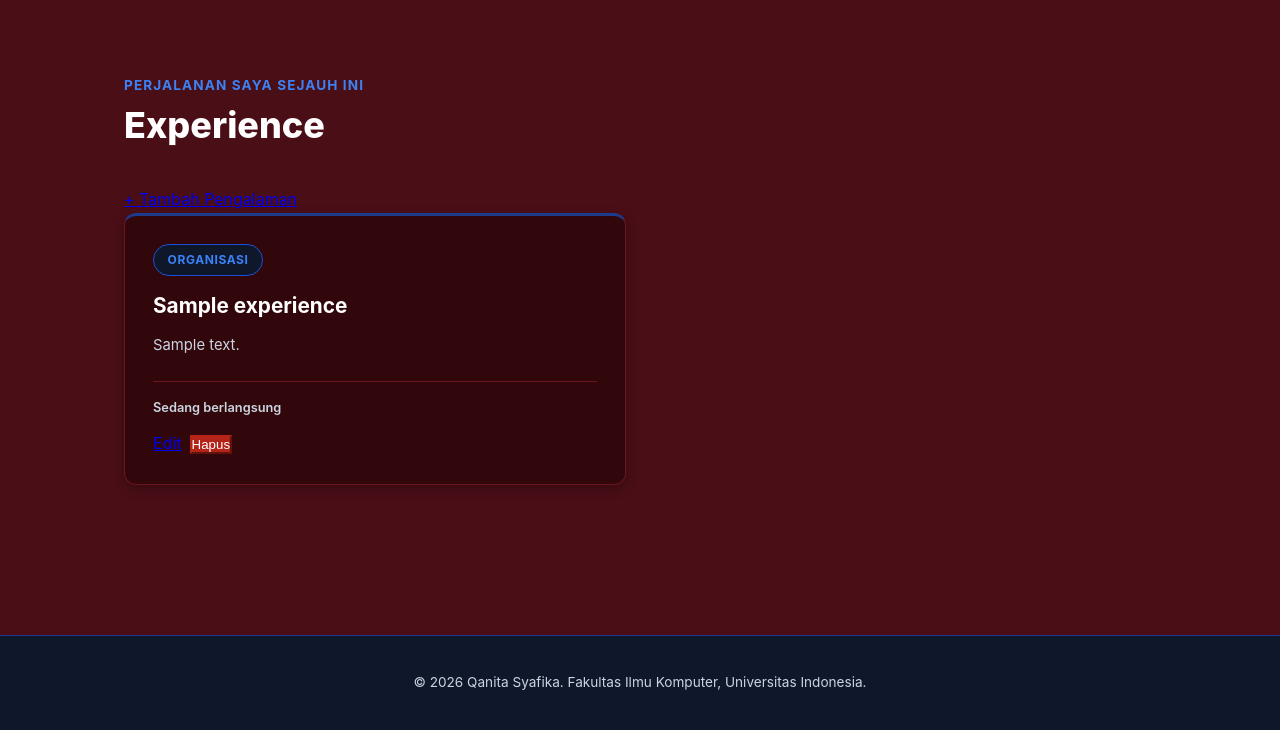
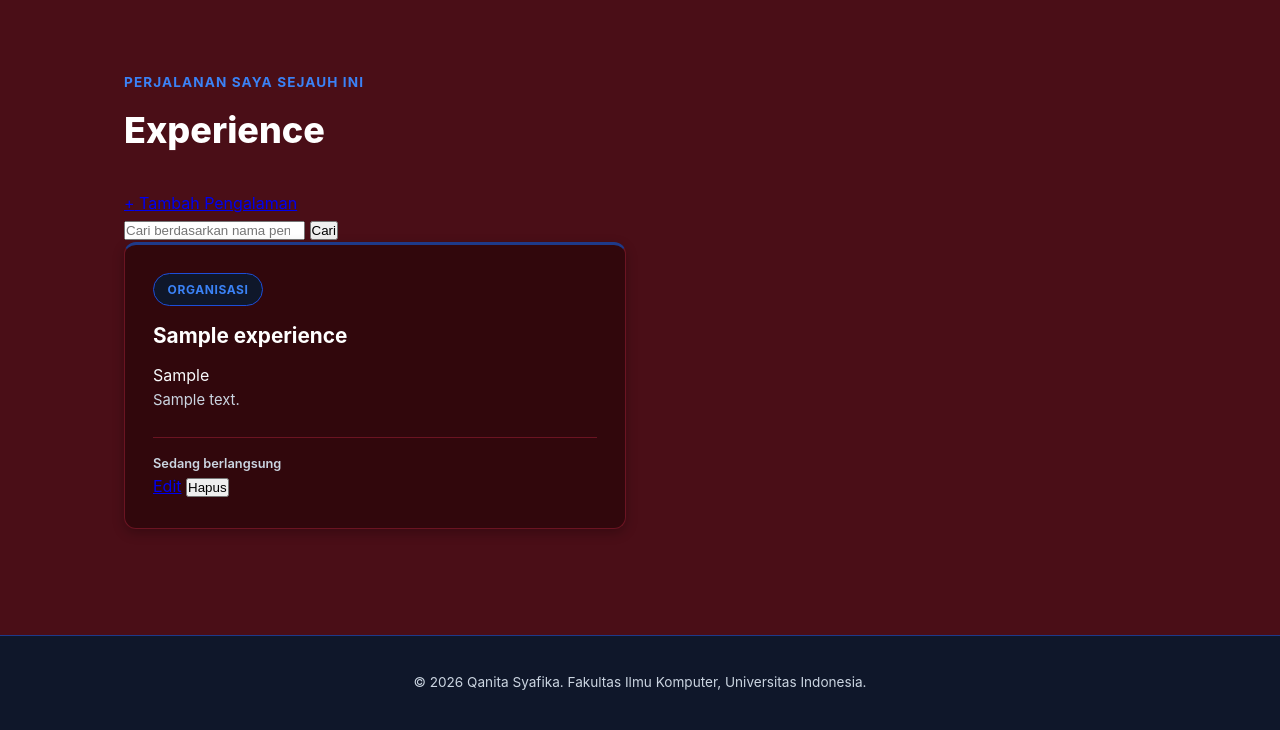
Before and after one commit to qanitasyafika/myportofolio, a Django app: page /experience/ in a window 1280 px wide. Shown: the part 70-800 px from the top of the page. Run offline with Django 5.2, Linux system fonts and the light colour scheme; tables that the repository leaves empty hold one stand-in row (values such as "Sample post").

Commit message:
update halaman experience dan form

```diff
--- a/main/views.py
+++ b/main/views.py
@@ -2,8 +2,10 @@
 from django.core import serializers
 from django.http import HttpResponse
 from django.shortcuts import get_object_or_404, redirect, render
+
+from main.forms import ExperienceForm, ProjectForm
 from main.models import Experience, Project
-from main.forms import ProjectForm, ExperienceForm
+
 
 def show_main(request):
     context = {
@@ -15,7 +17,7 @@
     }
     return render(request, "index.html", context)
 
-# --- VIEWS PROYEK ---
+
 def create_project(request):
     form = ProjectForm(request.POST or None)
     if request.method == "POST" and form.is_valid():
@@ -29,6 +31,7 @@
     }
     return render(request, "projects_form.html", context)
 
+
 def get_projects_json(request):
     title_query = request.GET.get("title", "").strip()
     projects = Project.objects.all()
@@ -36,6 +39,7 @@
         projects = projects.filter(title__icontains=title_query)
     projects_json = serializers.serialize("json", projects)
     return HttpResponse(projects_json, content_type="application/json")
+
 
 def show_projects(request):
     json_response = get_projects_json(request)
@@ -53,6 +57,7 @@
     }
     return render(request, "projects.html", context)
 
+
 def delete_project(request, project_id):
     project = get_object_or_404(Project, pk=project_id)
     if request.method == "POST":
@@ -61,11 +66,15 @@
         return redirect("main:show_projects")
     return redirect("main:show_projects")
 
-# --- VIEWS PENGALAMAN (TUGAS 3) ---
+
 def get_experiences_json(request):
+    title_query = request.GET.get("title", "").strip()
     experiences = Experience.objects.all()
+    if title_query:
+        experiences = experiences.filter(title__icontains=title_query)
     experiences_json = serializers.serialize("json", experiences)
     return HttpResponse(experiences_json, content_type="application/json")
+
 
 def show_experience(request):
     json_response = get_experiences_json(request)
@@ -74,12 +83,15 @@
         json_response.content.decode("utf-8"),
     )
     experience_list = [exp.object for exp in experiences]
+    title_query = request.GET.get("title", "").strip()
 
     context = {
         'name': 'Qanita Syafika',
         'experience_list': experience_list,
+        'title_query': title_query,
     }
     return render(request, "experience.html", context)
+
 
 def create_experience(request):
     form = ExperienceForm(request.POST or None)
@@ -94,6 +106,7 @@
         "page_title": "Add New Experience",
     }
     return render(request, "experience_form.html", context)
+
 
 def update_experience(request, experience_id):
     experience = get_object_or_404(Experience, pk=experience_id)
@@ -110,6 +123,7 @@
     }
     return render(request, "experience_form.html", context)
 
+
 def delete_experience(request, experience_id):
     experience = get_object_or_404(Experience, pk=experience_id)
     if request.method == "POST":
--- a/templates/experience.html
+++ b/templates/experience.html
@@ -9,9 +9,8 @@
 <main>
   <section class="experience-section">
     <div class="container">
-            <span class="section-kicker">Perjalanan Saya Sejauh Ini</span>
+      <p class="section-kicker">Perjalanan Saya Sejauh Ini</p>
 
-            <!-- UBAH BAGIAN HEADER INI -->
       <div class="project-header">
         <h1>Experience</h1>
         <a href="{% url 'main:create_experience' %}" class="button project-add-button">
@@ -19,12 +18,25 @@
         </a>
       </div>
 
+      <form method="get" action="{% url 'main:show_experience' %}" class="project-search">
+        <input type="search"
+               name="title"
+               value="{{ title_query }}"
+               placeholder="Cari berdasarkan nama pengalaman"
+               class="project-search_input"
+               aria-label="Cari berdasarkan nama pengalaman">
+        <button type="submit" class="button">Cari</button>
+      </form>
+
       <div class="experience-grid">
         {% for exp in experience_list %}
-                <div class="experience-card">
+        <article class="experience-card">
           <div>
             <span class="experience-category">{{ exp.get_category_display }}</span>
             <h2>{{ exp.title }}</h2>
+            {% if exp.organization %}
+            <p class="experience-organization">{{ exp.organization }}</p>
+            {% endif %}
             <p class="experience-description">{{ exp.description }}</p>
           </div>
           <div>
@@ -35,20 +47,23 @@
                 Selesai
               {% endif %}
             </p>
-                        <!-- Aksi Edit & Hapus -->
-                        <div style="display: flex; gap: 0.5rem; margin-top: 0.75rem;">
+            <div class="project-card-actions">
+              <div class="project-actions">
                 <a href="{% url 'main:update_experience' exp.id %}" class="button">Edit</a>
                 <form action="{% url 'main:delete_experience' exp.id %}" method="post" style="display: inline;" onsubmit="return confirm('Apakah Anda yakin ingin menghapus pengalaman ini?');">
                   {% csrf_token %}
-                                <button type="submit" class="button" style="background-color: #b42318; border-color: #b42318; color: white;">Hapus</button>
+                  <button type="submit" class="button">Hapus</button>
                 </form>
               </div>
             </div>
           </div>
+        </article>
         {% empty %}
-                <div class="empty-state">
-                    <p>Belum ada pengalaman yang ditambahkan.</p>
-                </div>
+          {% if title_query %}
+          <p class="empty-state">Tidak ada pengalaman dengan nama tersebut.</p>
+          {% else %}
+          <p class="empty-state">Belum ada pengalaman yang ditambahkan.</p>
+          {% endif %}
         {% endfor %}
       </div>
     </div>
```
Lines whose indentation alone changed are shown as unchanged.
